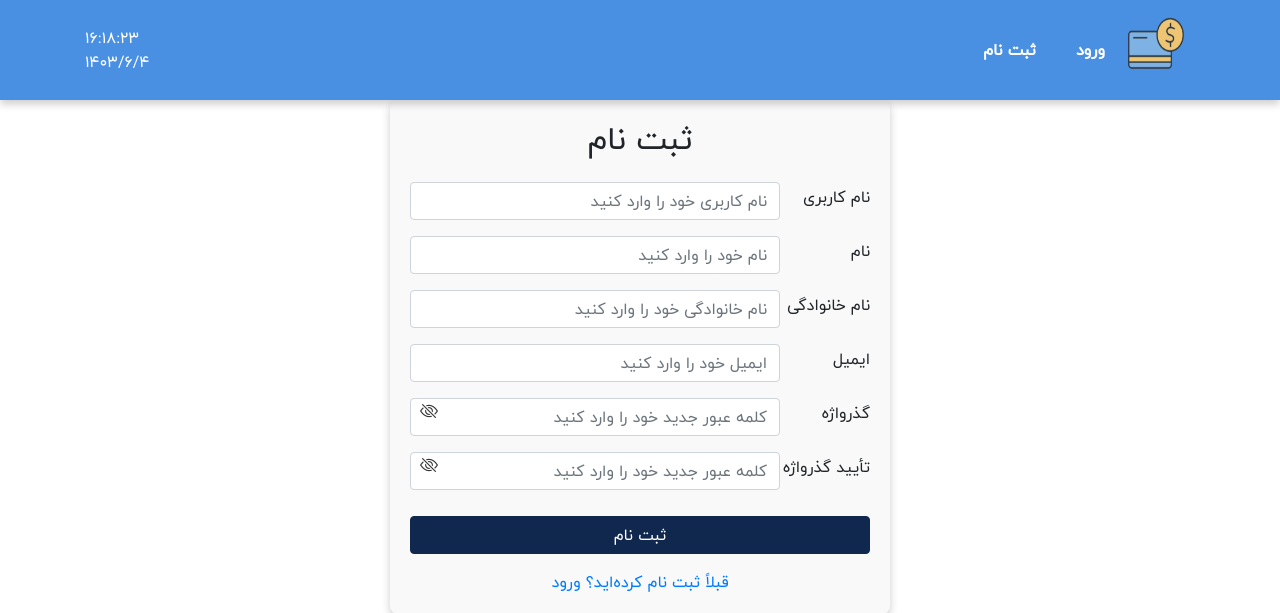
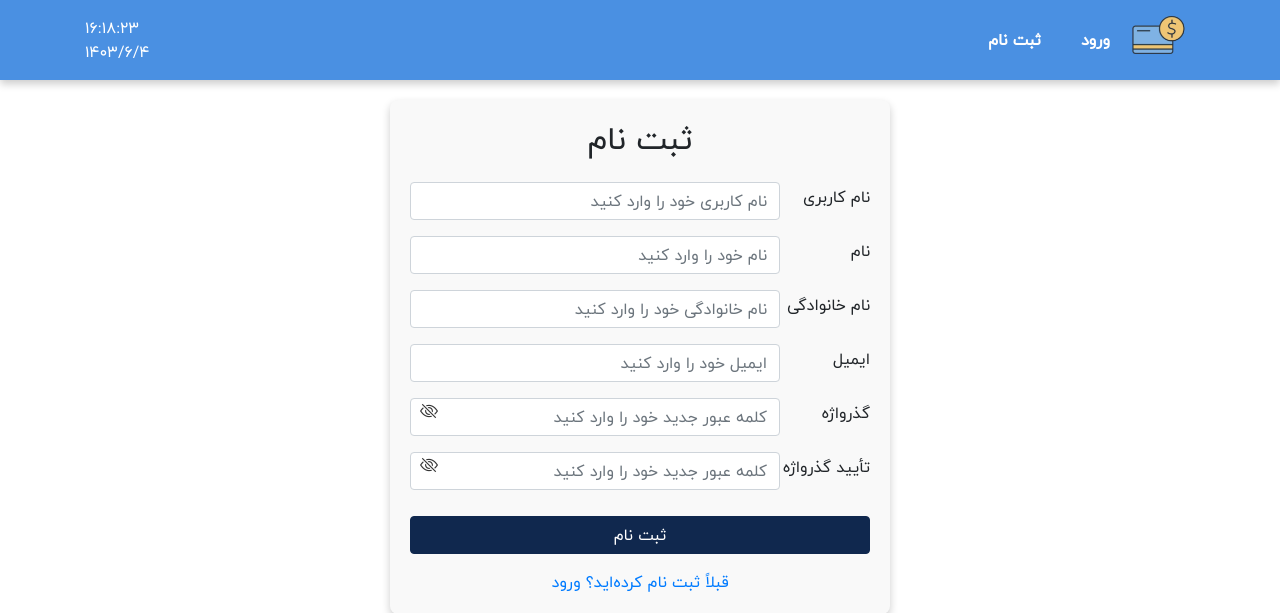
Before and after one commit to AhEsmaeili79/Account_balance, a Django app: page /accounts/signup in a window 1280 px wide. Shown: the top 613 px of the page. Run offline with Django 4.2, Linux system fonts and the light colour scheme; some libraries are stand-ins or nearby versions.

Commit message:
Update Style

```diff
--- a/Account_balance/static/css/style.css
+++ b/Account_balance/static/css/style.css
@@ -32,8 +32,8 @@ body {
 }
 
 img.icon-balance{
-    width: 80px;
-    height: 80px;
+    width: 75px;
+    height: 60px;
 }
 img.icon-balance:hover{
     cursor: pointer;
--- a/templates/base.html
+++ b/templates/base.html
@@ -7,7 +7,7 @@
     <!-- Custom -->
     <link rel="stylesheet" href="{% static 'css/style.css' %}">
     <!-- Bootstrap -->
-
+    <link rel="icon" type="image/x-icon" href="https://github.com/AmrhsnEs/Account_balance/blob/main/static/icon/icon.png?raw=true">
     <link rel="stylesheet" href="{% static 'css/bootstrap.css' %}">
     <link rel="stylesheet" href="https://cdnjs.cloudflare.com/ajax/libs/font-awesome/6.0.0-beta3/css/all.min.css">
     <link rel="stylesheet"  href="https://cdn.jsdelivr.net/npm/bootstrap-icons@1.3.0/font/bootstrap-icons.css" />
```
Also changed, not shown: static/icon/favicon.png (added).
